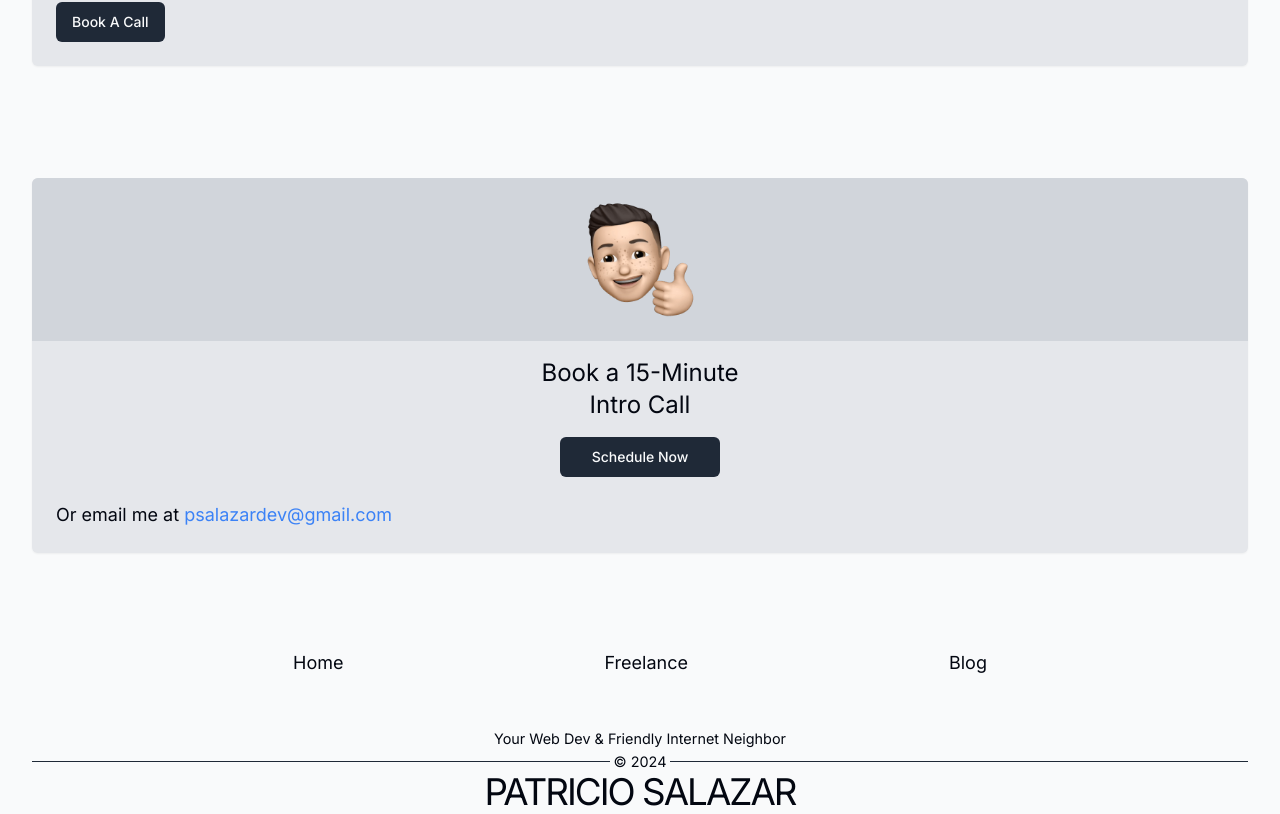
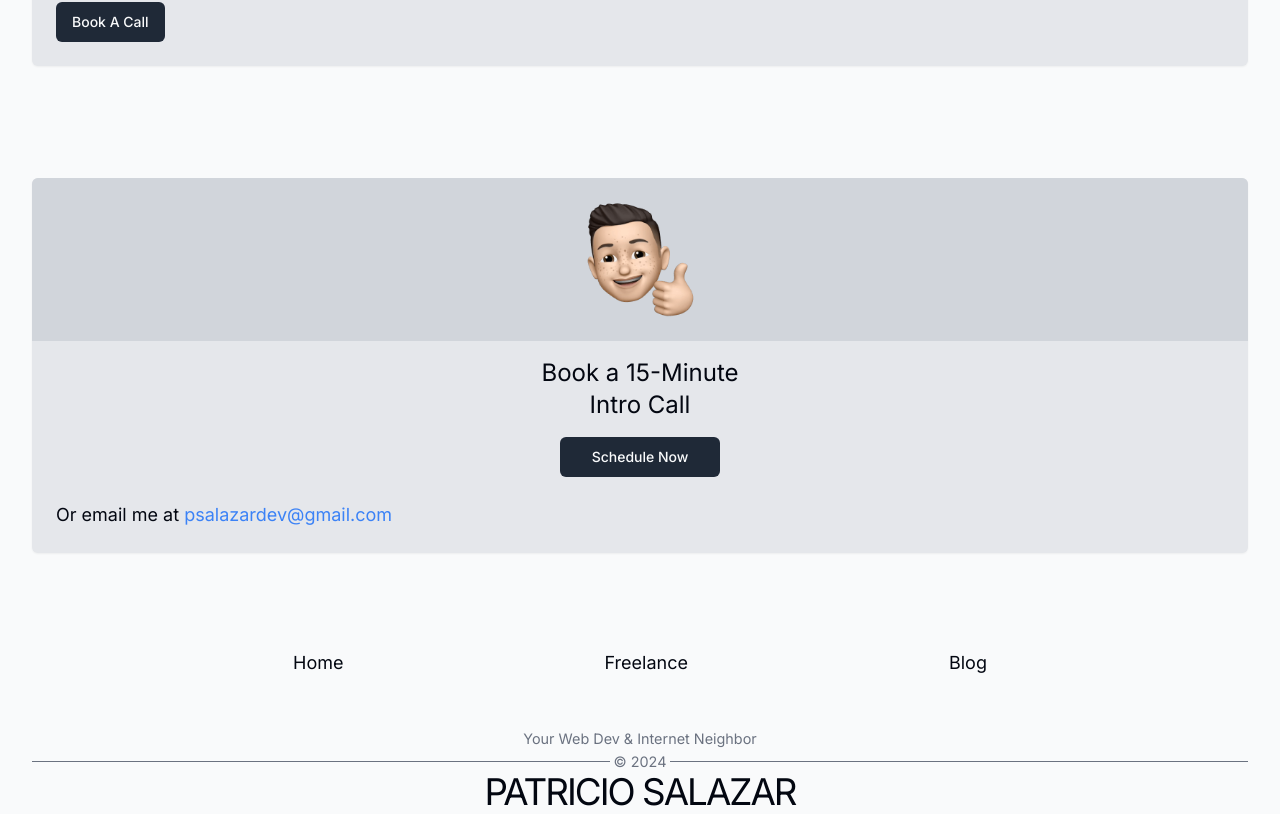
Before and after one commit to patriciosebastian/personal-website, a Next.js app: page /freelance in a window 1280 px wide. Shown: the part 3007-3821 px from the top of the page. Built offline with nearby package versions, Linux system fonts and the light colour scheme.

Commit message:
made small text in footer muted color

```diff
--- a/src/components/main-footer.jsx
+++ b/src/components/main-footer.jsx
@@ -8,8 +8,10 @@ export default function MainFooter() {
         <Link href="/freelance">Freelance</Link>
         <Link href="/blog">Blog</Link>
       </div>
-      <small className="block text-center mb-2">Your Web Dev &amp; Friendly Internet Neighbor</small>
-      <div className="flex justify-center items-center bg-primary h-[1px] content-none lg:mb-4"><small className="block text-center bg-background px-1">&copy; 2024</small></div>
+      <small className="block text-center mb-2 text-muted-foreground">Your Web Dev &amp; Internet Neighbor</small>
+      <div className="flex justify-center items-center bg-muted-foreground h-[1px] content-none lg:mb-4 text-muted-foreground">
+        <small className="block text-center bg-background px-1">&copy; 2024</small>
+      </div>
       <div className="text-center text-[2.3rem] text-nowrap tracking-[-2px]">PATRICIO SALAZAR</div>
     </div>
   );
```
